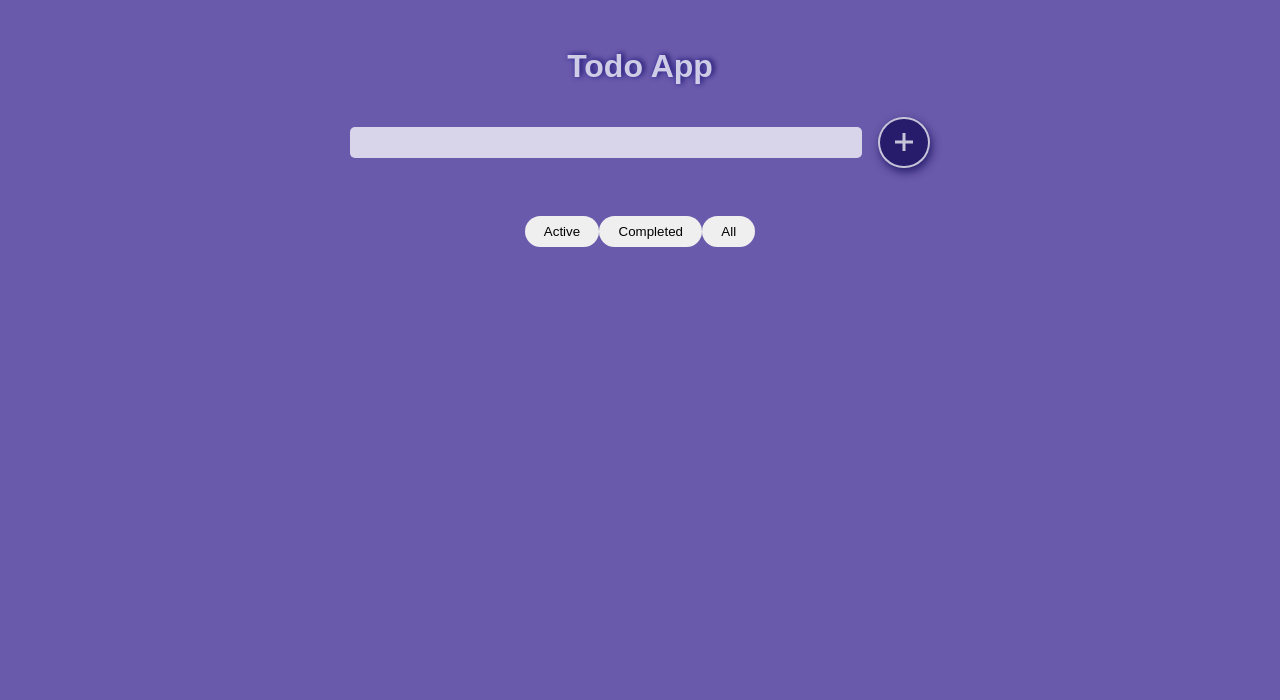
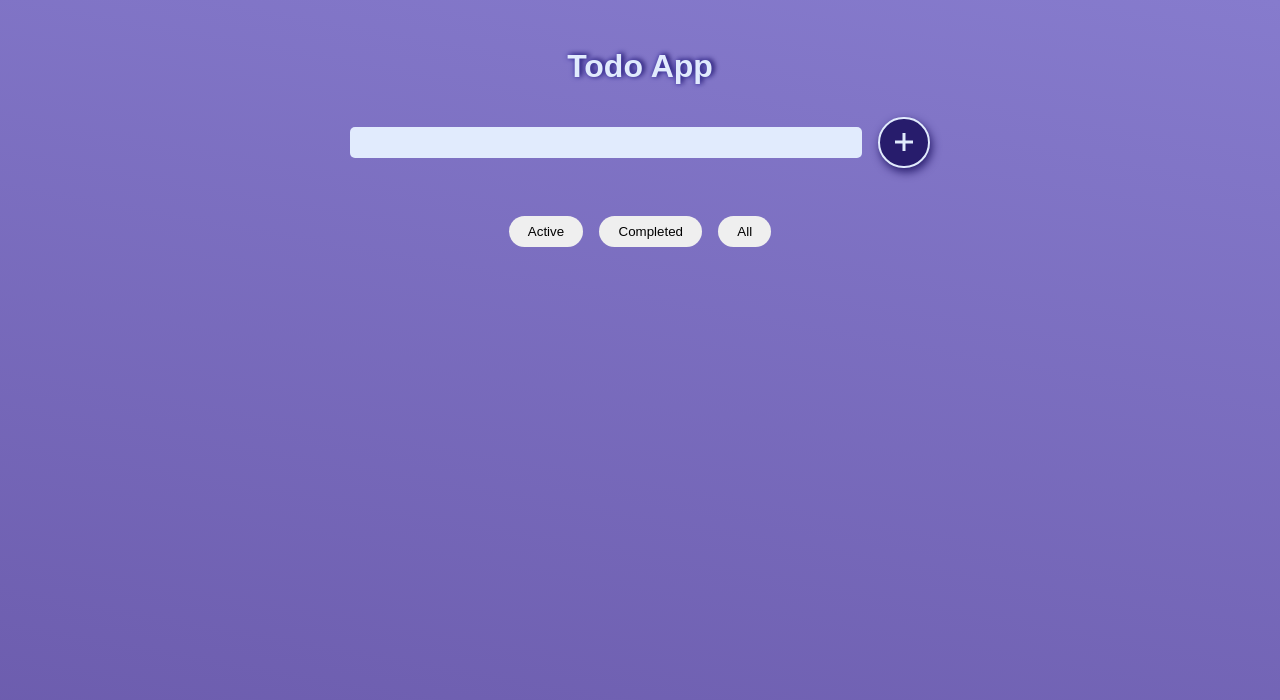
Before and after one commit to MadeInHellH/Building-a-Todo-List-App, a React (Create React App) app: page / in a window 1280 px wide. Shown: the top 700 px of the page. Built offline with nearby package versions, Linux system fonts and the light colour scheme; a web font is replaced by a local one.

Commit message:
falta reparar los botones active y remover

```diff
--- a/src/App.js
+++ b/src/App.js
@@ -1,11 +1,24 @@
 import './css/main.css';
 import DisplayTodos from './components/DisplayTodos';
 import Todos from './components/Todos';
+import { motion } from "framer-motion";
 
 function App() {
   return (
     <div className="App">
-      <h1>Todo App</h1>
+      <motion.h1
+      initial={{ y: -200 }}
+      animate={{ y: 0}}
+      transition={{ type: "spring", duration: 0.5}}
+      whileHover={{ scale: 1.1 }}
+      >
+        Todo App
+      </motion.h1>
+      <motion.div
+      initial={{ y: 1000 }}
+      animate={{ y: 0}}
+      transition={{ type: "spring", duration: 1}}
+      />
       <Todos />
       <DisplayTodos />
     </div>
--- a/src/components/TodoItem.js
+++ b/src/components/TodoItem.js
@@ -1,6 +1,7 @@
 import React, { useRef } from 'react';
 import { AiFillEdit } from "react-icons/ai";
 import { IoCheckmarkDoneSharp, IoClose} from "react-icons/io5";
+import { motion } from "framer-motion";
 
 const TodoItem = (props) => {
     const {item, updateTodo, removeTodo, completeTodo}= props;
@@ -13,7 +14,6 @@ const TodoItem = (props) => {
    };
 
     const update = (id,value,e) => {
-
        if(e.which === 13){
            //here 13 is key code for enter key
            updateTodo({id, item:value });
@@ -21,7 +21,22 @@ const TodoItem = (props) => {
        }
     };
     return (
-        <li key={item.id} className="card">
+        <motion.li
+        initial={{ x: "150vw", transition: { type: "spring", duration: 2 } }}
+        animate={{ x: 0, transition: { type: "spring", duration: 2 } }}
+        whileHover={{
+          scale: 0.9,
+          transition: { type: "spring", duration: 0.1 },
+        }}
+        exit={{
+          x: "-60vw",
+          scale: [1, 0],
+          transition: { duration: 0.5 },
+          backgroundColor: "rgba(255,0,0,1)",
+        }}
+        key={item.id}
+        className="card"
+      >
              <textarea
              ref={inputRef}
              disabled={inputRef}
@@ -29,21 +44,35 @@ const TodoItem = (props) => {
              onKeyPress={(e) => update(item.id, inputRef.current.value, e)}
             />
         <div className="btns">
-        <button onClick={() => changeFocus()}><AiFillEdit /></button>
+        <motion.button
+        whileHover={{ scale: 1.4}}
+        whileTap={{ scale: 0.9 }}
+        onClick={() => changeFocus()}
+        >
+         {" "}
+        <AiFillEdit />{" "}
+        </motion.button>
+          <motion.button
+            whileHover={{ scale: 1.4}}
+            whileTap={{ scale: 0.9 }}
+            style={{color:"green"}}
+            onClick={() => completeTodo(item.id)}
+            >
+          <IoCheckmarkDoneSharp />
+         </motion.button>
 
-        <button
-        style={{color:"green"}}
-        onClick={() => completeTodo(item.id)}>
-        <IoCheckmarkDoneSharp />
-        </button>
-        <button
-        style={{color:"red"}}
-        onClick={() => removeTodo(item.id)}>
-        <IoClose />
-        </button>{" "}
+         <motion.button
+          whileHover={{ scale: 1.4 }}
+          whileTap={{ scale: 0.9 }}
+          style={{ color: "red" }}
+          onClick={() => removeTodo(item.id)}
+        >
+          {" "}
+          <IoClose />
+        </motion.button>{" "}
         </div>
-        {item.completed && <span className="completed"> </span>}
-         </li>
+        {item.completed && <span className="completed">done</span>}
+         </motion.li>
     )
 }
 
--- a/src/components/Todos.js
+++ b/src/components/Todos.js
@@ -1,13 +1,8 @@
 import React, { useState } from 'react';
 import { connect } from "react-redux";
-import {
-    addTodos,
-    completeTodos,
-    removeTodos,
-    updateTodos
-} from "../redux/reducer";
-import {GoPlus} from "react-icons/go";
-
+import { addTodos } from "../redux/reducer";
+import { GoPlus } from "react-icons/go";
+import { motion } from "framer-motion";
 
 const mapStateToProps = (state) => {
     return {
@@ -18,39 +13,44 @@ const mapStateToProps = (state) => {
 const mapDispatchToProps = (dispatch) => {
     return {
         addTodo: (obj) => dispatch(addTodos(obj)),
-        removeTodo: (id) => dispatch(removeTodos(id)),
-        updateTodo:(obj) => dispatch(updateTodos(obj)),
-        completeTodo:(id) => dispatch(completeTodos(id)),
     };
 };
 
 const Todos = (props) => {
- const [todo,setTodo] = useState("")
-
+ const [todo, setTodo] = useState("")
 
  const handleChange = (e) =>{
      setTodo(e.target.value);
+    };
+ const add = () => {
+        if (todo === "") {
+            alert("Input is Empty")
+        } else {
+            props.addTodo({
+                id: Math.floor(Math.random() * 1000),
+                item: todo,
+                complete: false,
+            });
+            setTodo("");
+        }
     };
     // console.log("props from store", props);
     return (
         <div className="addTodos">
     <input
       type="text"
-    onChange={ (e) => handleChange (e) }
+      onChange={ (e) => handleChange (e)}
       className="todo-input"
+      value={todo}
     />
 
-    <button className="add-btn"
-            onClick={() =>
-            props.addTodo({
-                id: Math.floor(Math.random() * 1000),
-                item: todo,
-                complete: false,
-            })
-            }
-            >
+    <motion.button
+      whiletHover={{ scale: 1.1 }}
+      whileTap={{ scale: 0.9}}
+      className="add-btn"
+      onClick={() => add()}>
        <GoPlus/>
-            </button>
+       </motion.button>
       <br/>
      </div>
     );
--- a/src/css/main.css
+++ b/src/css/main.css
@@ -1,4 +1,4 @@
-@import url('https://fonts.googleapis.com/css2?family=RocknRoll+One&display=swap');
+@import url("https://fonts.googleapis.com/css2?family=RocknRoll+One&display=swap");
 
 html {
   line-height: 1.15;
@@ -12,13 +12,18 @@ html {
 }
 
 body {
-    background:  #6a5aab;
+  background: linear-gradient(
+    190deg,
+    rgb(134, 123, 205) 0%,
+    rgb(106, 90, 171) 100%
+  );
   background-repeat: no-repeat;
   background-size: cover;
   background-attachment: fixed;
   color: #222;
   overflow: hidden;
 }
+
 .App {
   margin-top: 3rem;
   display: flex;
@@ -29,10 +34,9 @@ body {
   display: inline;
   text-align: center;
   margin-bottom: 2rem;
-    color: rgba(255, 255, 255, 0.74);
+  color: #e1ebfd;
 
-    text-shadow: 0 0 5px #433aa8,
-    3px -1px 5px #271c6c
+  text-shadow: 0 0 5px #433aa8, 3px -1px 5px #271c6c;
 }
 
 .addTodos {
@@ -45,24 +49,24 @@ body {
   width: 40vw;
 
   max-height: 2.5rem;
-    background-color:rgba(255, 255, 255, 0.74);
+  background-color: #e1ebfd;
   border: none;
   border-radius: 5px;
   padding: 0.5rem 1rem;
 
   align-self: center;
 }
-
 .todo-input:focus {
   outline: none;
-    border: 2px solid #433aa8
+  border: 2px solid rgb(67, 58, 168);
 }
+
 .add-btn {
   margin-left: 1rem;
   background-color: #271c6c;
-    color:rgba(255, 255, 255, 0.74);
+  color: #e1ebfd;
   border-radius: 50%;
-    border: 2px solid rgba(255, 255, 255, 0.74);
+  border: 2px solid #e1ebfd;
   font-size: 1.5rem;
   width: 3.2rem;
   height: 3.2rem;
@@ -96,11 +100,11 @@ body {
   border: none;
 }
 
-.displaytodos .buttons button :focus {
+.displaytodos .buttons button:focus {
   outline: none;
 }
 
-.displaytodos .buttons button :not(:last-child) {
+.displaytodos .buttons button:not(:last-child) {
   margin-right: 1rem;
 }
 
@@ -118,7 +122,7 @@ body {
   background: rgb(180, 182, 218);
   background: radial-gradient(
     circle,
-        hsla(237, 34%, 78% 0.9) 0%,
+    hsla(237, 34%, 78%, 0.9) 0%,
     hsla(219, 88%, 94%, 0.9) 100%
   );
 
@@ -135,13 +139,12 @@ body {
   padding: 0.5rem;
   border-radius: 8px;
   border: none;
-    background-color:rgba(255, 255, 255, 0.74);
+  background-color: #e1ebfd;
 
-    color:#271c6c;
+  color: #271c6c;
   height: 70%;
 }
-
-.card textarea disabled {
+.card textarea:disabled {
   background-color: transparent;
 }
 
@@ -171,9 +174,26 @@ body {
   top: 0.3rem;
   background-color: #867bcd;
   border: 2px solid #272727;
-    color: rgba(255, 255, 255, 0.74);
+  color: #e1ebfd;
 
   font-size: 0.8rem;
   padding: 0.3rem 1rem;
   border-radius: 20px;
 }
+
+@media Screen and (max-width: 640px) {
+  .displaytodos {
+    overflow: hidden;
+    margin-top: 2rem;
+  }
+  .displaytodos ul {
+    display: flex;
+    flex-direction: column;
+    align-items: center;
+    margin-left: 0;
+    align-self: center;
+  }
+  .card {
+    margin-right: 0;
+  }
+}
```
Lines whose indentation alone changed are shown as unchanged.
